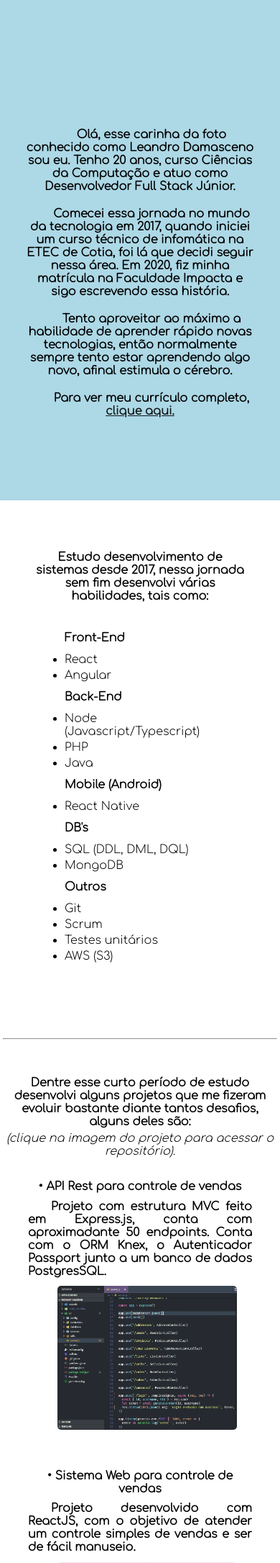
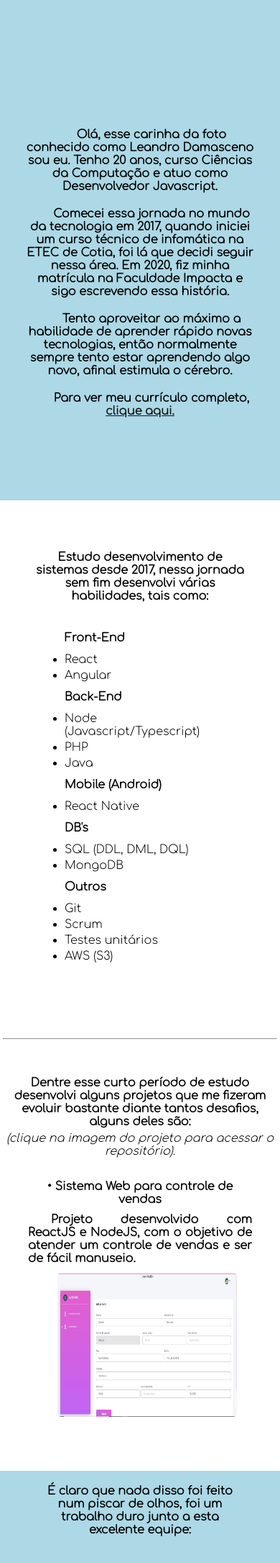
Before and after one commit to LeTarzan/cabeleira-dev, a PHP site: page / in a window 390 px wide. Shown: the part 1331-3502 px from the top of the page at 72% size. Run offline with PHP 8.4, Linux system fonts and the light colour scheme; some libraries are stand-ins or nearby versions.

Commit message:
Fix responsive and update cv

```diff
--- a/index.css
+++ b/index.css
@@ -248,6 +248,9 @@ hr {
     height: 200px;
     border-radius: 5px;
   }
+  .projects h5 {
+    padding: 0 10px;
+  }
 }
 
 /* Team */
@@ -291,7 +294,7 @@ hr {
 
 @media (max-width: 700px) {
   .team {
-    height: 135vh;
+    height: 175vh;
     flex-direction: column;
   }
   .team h5 {
--- a/index.html
+++ b/index.html
@@ -35,7 +35,7 @@
       <div class="description">
         <h6>
           Olá, esse carinha da foto conhecido como Leandro Damasceno sou eu.
-          Tenho 20 anos, curso Ciências da Computação e atuo como Desenvolvedor Full Stack Júnior.
+          Tenho 20 anos, curso Ciências da Computação e atuo como Desenvolvedor Javascript.
         </h6>
         <h6>
           Comecei essa jornada no mundo da tecnologia em 2017, quando iniciei um curso técnico de infomática
@@ -106,19 +106,8 @@
 
       <div class="project">
         <div class="project-description">
-          <h5>• API Rest para controle de vendas</h5>
-          <h6>Projeto com estrutura MVC feito em Express.js, conta com aproximadante 50 endpoints. Conta com o ORM Knex,
-            o Autenticador Passport junto a um banco de dados PostgresSQL.</h6>
-        </div>
-        <a href="https://github.com/LeTarzan/mickart-backend">
-          <img class="project-img" src="./img/Api.JPG" alt="Cabeleira Dev">
-        </a>
-      </div>
-
-      <div class="project">
-        <div class="project-description">
           <h5>• Sistema Web para controle de vendas</h5>
-          <h6>Projeto desenvolvido com ReactJS, com o objetivo de atender um controle simples de vendas e ser de fácil
+          <h6>Projeto desenvolvido com ReactJS e NodeJS, com o objetivo de atender um controle de vendas e ser de fácil
             manuseio.</h6>
         </div>
         <a href="https://github.com/LeTarzan/mickart-fronted">
```
Also changed, not shown: 1 other file.
